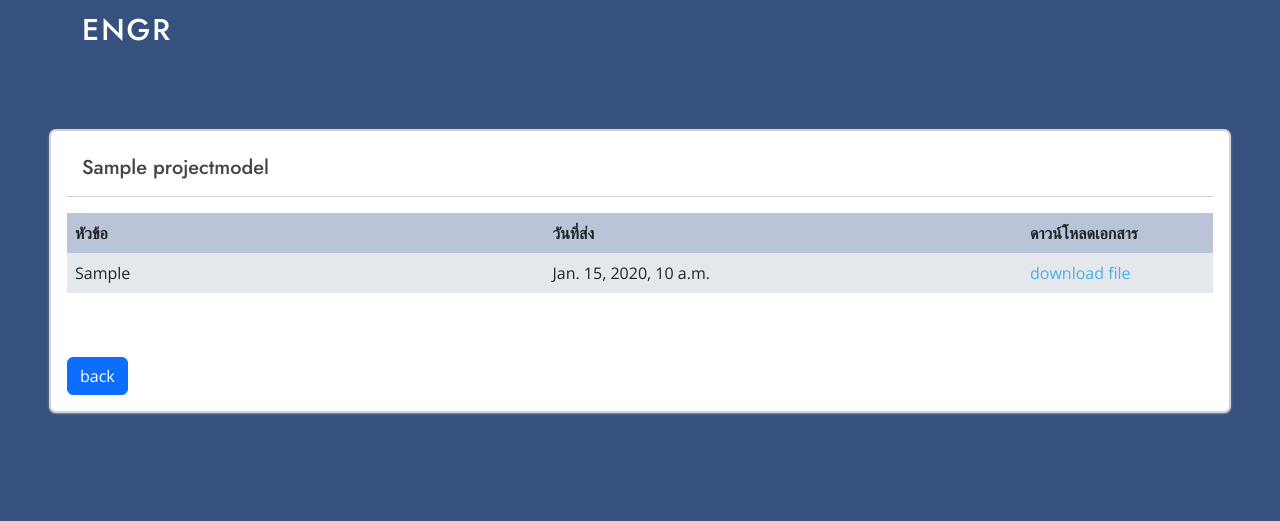
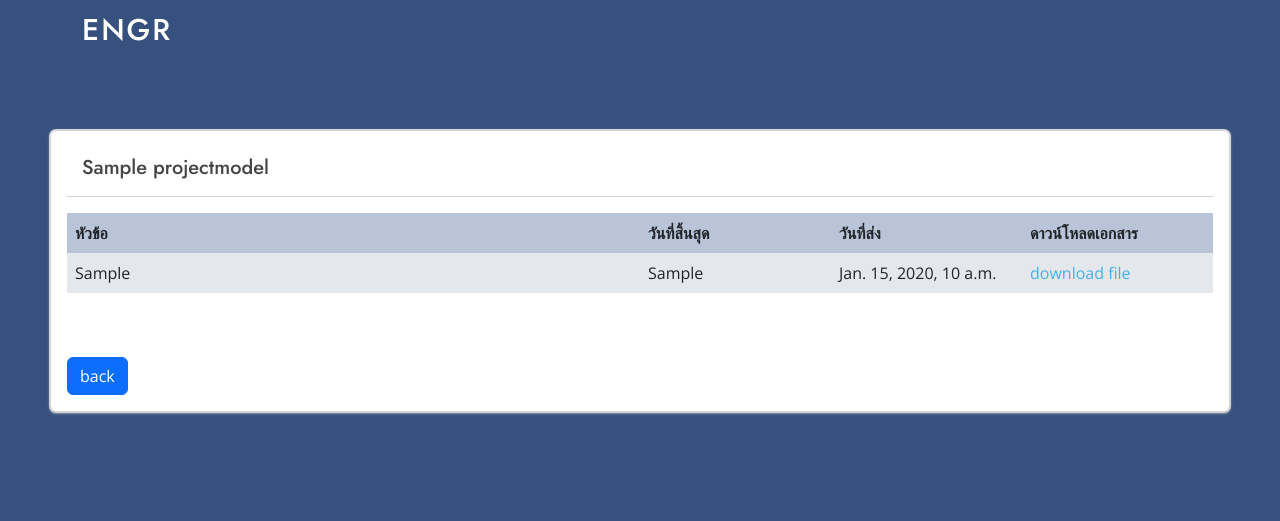
Before and after one commit to 6210612708/project, a Django app: page /home/reportproject/1 in a window 1280 px wide. Shown: the top 521 px of the page. Run offline with Django 4.2, Linux system fonts and the light colour scheme; tables that the repository leaves empty hold one stand-in row (values such as "Sample post"); some libraries are stand-ins or nearby versions; some web fonts are replaced.

Commit message:
edit final3

```diff
--- a/website/templates/allproject.html
+++ b/website/templates/allproject.html
@@ -255,10 +255,13 @@
                       {% for show in show %}
 
                       <tr style="background-color:#E4E7EC;">
-
+                        {% if show.major != none %}
                         <td>
                           {{show.major}}
                         </td>
+                        {% else %}
+                        <td>-</td>
+                        {% endif %}
                           <td>
                             {{show.thainame}}
                           </td>
--- a/website/templates/project.html
+++ b/website/templates/project.html
@@ -205,7 +205,7 @@
                     </thead>
                     <tbody>
 
-                      <tr>
+                      <tr style="background-color:#B9C4D8;">
                         <th class="col">สาขา</th>
                         <th class="col">หัวข้อ</th>
                         <th class="col">อาจารย์ที่ปรึกษา</th>
@@ -215,7 +215,7 @@
                         <th class="col">กรรมการ</th>
                       </tr>
                       {% for show in show %}
-                      <tr>
+                      <tr style="background-color:#E4E7EC;">
 
                         <td>
                           {{show.major}}
--- a/website/templates/reportproject.html
+++ b/website/templates/reportproject.html
@@ -67,18 +67,22 @@
               <thead>
 
                 <tr style="background-color:#B9C4D8;">
-                    <th class="col-5">หัวข้อ</th>
-                    <th class="col-5">วันที่ส่ง</th>
-                    <th class="col-5">ดาวน์โหลดเอกสาร</th>
+                    <th class="col-6">หัวข้อ</th>
+                    <th class="col-2">วันที่สิ้นสุด</th>
+                    <th class="col-2">วันที่ส่ง</th>
+                    <th class="col-2">ดาวน์โหลดเอกสาร</th>
                 </tr>
               </thead>
-              <tbody>
-                  {% for t in topic %}
+              <tbody> {% for t in topic %}
+
+                <tr style="background-color:#E4E7EC;">
                   {% for show in show %}
                     {% if show.topic.topic == t.topic %}
-                <tr style="background-color:#E4E7EC;">
                     <td>
                       {{show.topic.topic}}
+                    </td>
+                    <td>
+                      {{t.topic}}
                     </td>
                     <td>
                       {{show.date}}
```
